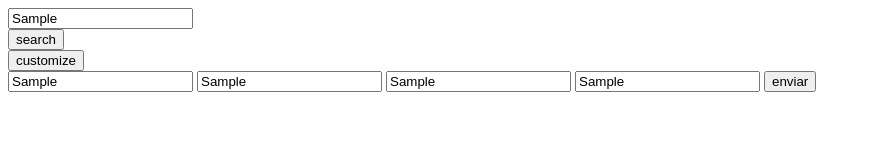
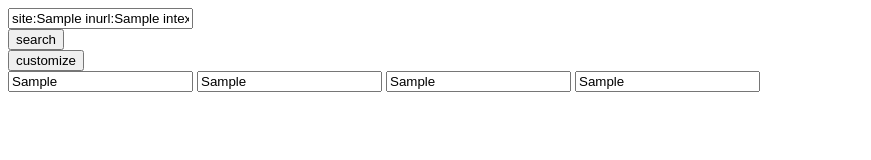
Before and after one commit to AlexandrinoVM/google_dork_site, a plain HTML site: page index.html in a window 1280 px wide. Both pictures are taken after typing "Sample", "Sample", "Sample", "Sample", "Sample" into the empty fields and a click on the button "search". Shown: the whole page, without its empty margins (0-871 px from the left). Drawn offline with Linux system fonts and the light colour scheme.

Commit message:
Add generator function

```diff
--- a/index.html
+++ b/index.html
@@ -19,9 +19,6 @@
             <input type="text"  name="inurl:" placeholder="inurl">
             <input type="text" name="intext:" placeholder="intitle">
             <input type="text" name="filetype:" placeholder="filetype">
-
-
-        <input type="button" value="enviar" id="custombtn">
     </div>
 
 </body>
--- a/index.js
+++ b/index.js
@@ -10,11 +10,22 @@ urlbtn.addEventListener('click',()=>{
     window.open(destino)
 })
 let url_search = ''
-customize_element.addEventListener('click',function(){
+
+inputs = document.querySelectorAll("#customize-content > input")
+
+inputs.forEach(e => {
+    console.log("a")
+    e.oninput = () => {generateURL()}
+});
+
+function generateURL() {
     inp = document.getElementsByTagName('input')
 
+    if(url.value != ""){
+        url.value = ""
+    }
 
-    for(let i =0 ;i< inp.length-1;i++){
+    for(let i =0 ;i< inp.length;i++){
         if(inp[i].value != "" && inp[i].value != "customize" && inp[i].value != "search" ){
                 a.push(inp[i].name + inp[i].value)
 
@@ -24,5 +35,5 @@ customize_element.addEventListener('click',function(){
     }
 
     url.value = a_string
-
-})
+    a = []
+}
```
